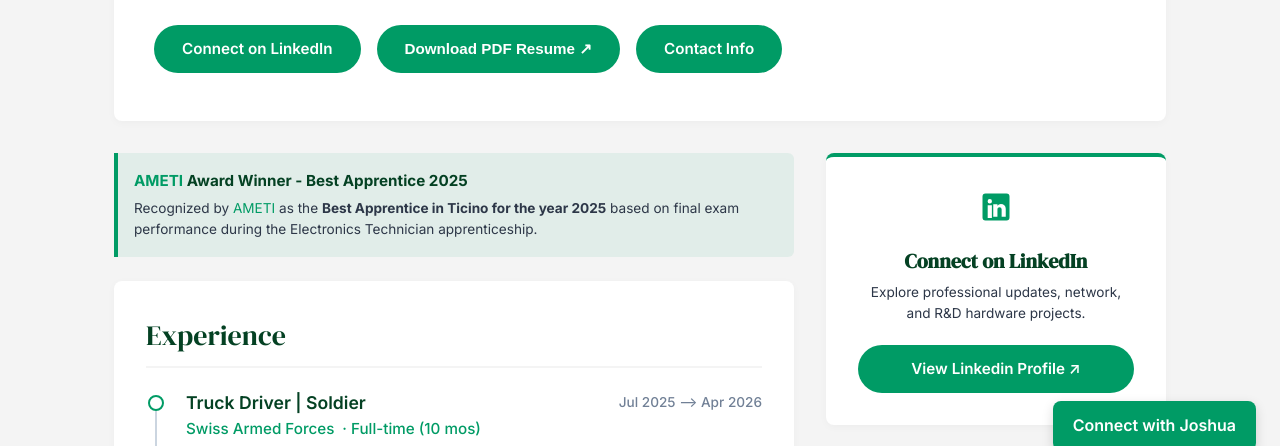
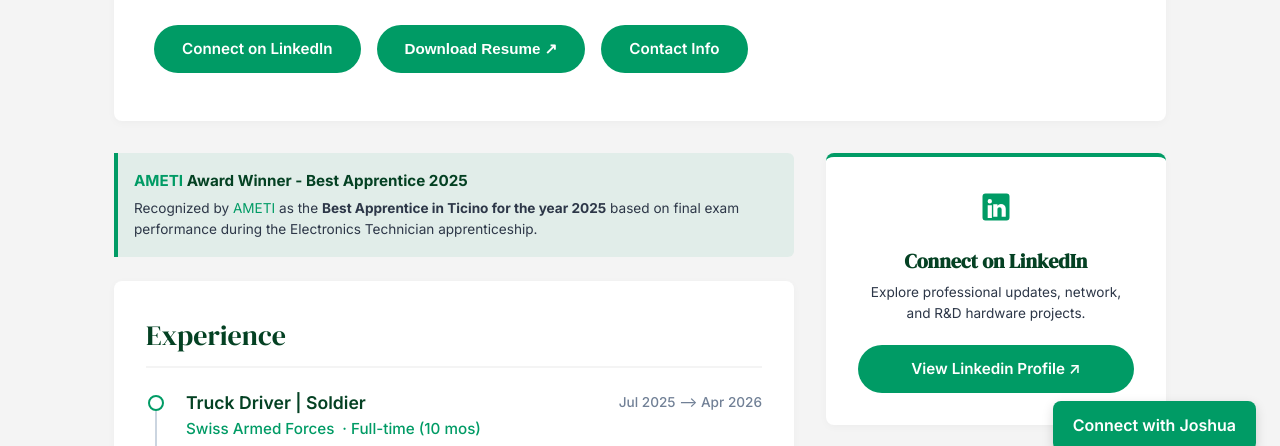
Before and after one commit to joshua-cislini/joshua-cislini.github.io, a plain HTML site: page index.html in a window 1280 px wide. Shown: the part 325-771 px from the top of the page. Drawn offline with Linux system fonts and the light colour scheme.

Commit message:
Update resume button

```diff
--- a/index.html
+++ b/index.html
@@ -489,7 +489,7 @@
             </p>
             <div class="btn-group">
                 <a href="https://www.linkedin.com/in/joshua-cislini" target="_blank" class="btn-primary">Connect on LinkedIn</a>
-                <button class="btn-primary" onclick="handleHeroResumeClick()">Download PDF Resume ↗</button>
+                <button class="btn-primary" onclick="handleHeroResumeClick()">Download Resume ↗</button>
                 <a href="#contact" class="btn-secondary">Contact Info</a>
             </div>
         </section>
@@ -666,7 +666,7 @@
                         <!-- Resume Download Button (Matches GitHub/LinkedIn Widget Style) -->
                         <div style="margin-top: 1.25rem;">
                             <a id="download-resume-link" href="#" download="Joshua_Cislini_Resume.pdf" class="btn-primary" style="width: 100%;">
-                                Download Resume PDF ↗
+                                Download Resume ↗
                             </a>
                         </div>
                     </div>
```
